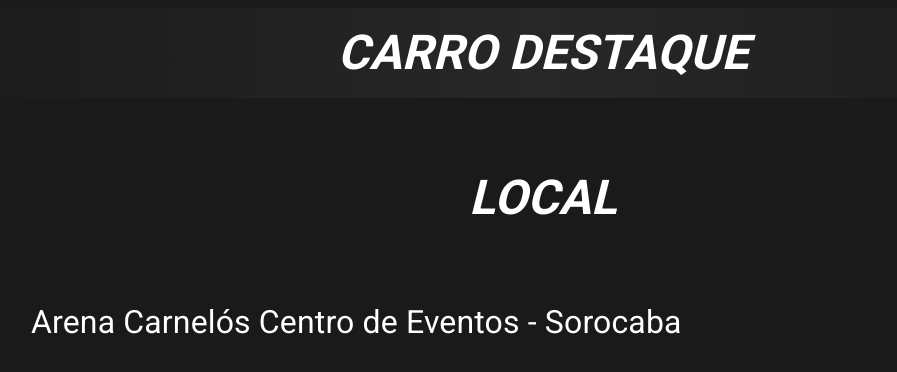
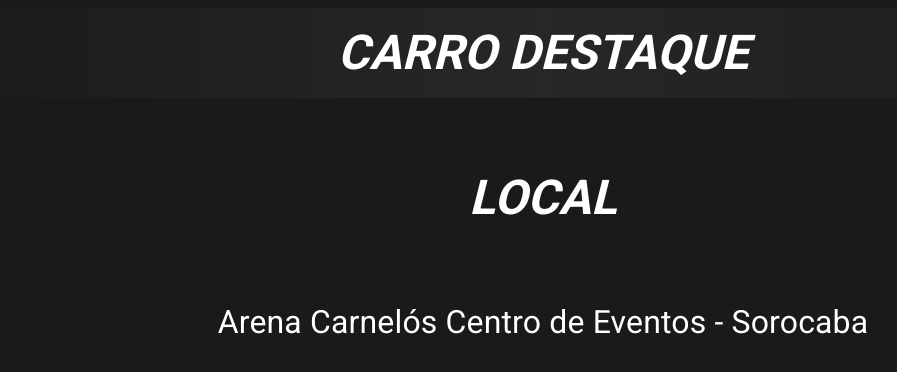
Before and after one commit to Wendell00/IzzatSquad-Form, a Next.js app: page / in a window 1280 px wide. Shown: the part 2986-3358 px from the top of the page, without its empty margins (97-994 px from the left). Built offline with nearby package versions, Linux system fonts and the light colour scheme.

Commit message:
add local

```diff
--- a/src/app/page.tsx
+++ b/src/app/page.tsx
@@ -209,7 +209,9 @@ export default function Home() {
           </div>
         </motion.div>
         <div className="w-full flex flex-col justify-center relative items-center h-auto gap-8 mt-[64px]">
-          <p className='text-white lg:text-[32px] text-[24px] w-[80%]'>Arena Carnelós Centro de Eventos - Sorocaba</p>
+          <p className="text-white lg:text-[32px] text-[24px] w-[80%] text-center">
+            Arena Carnelós Centro de Eventos - Sorocaba
+          </p>
           <iframe
             src="https://www.google.com/maps/embed?pb=!1m14!1m8!1m3!1d14629.989306147054!2d-47.5286295!3d-23.5505755!3m2!1i1024!2i768!4f13.1!3m3!1m2!1s0x94c58c7f4db2e573%3A0xa30026e3c0adbe61!2sArena%20Carnel%C3%B3s%20Centro%20de%20Eventos%20-%20Sorocaba!5e0!3m2!1spt-BR!2sbr!4v1723593988972!5m2!1spt-BR!2sbr"
             width="600"
```
